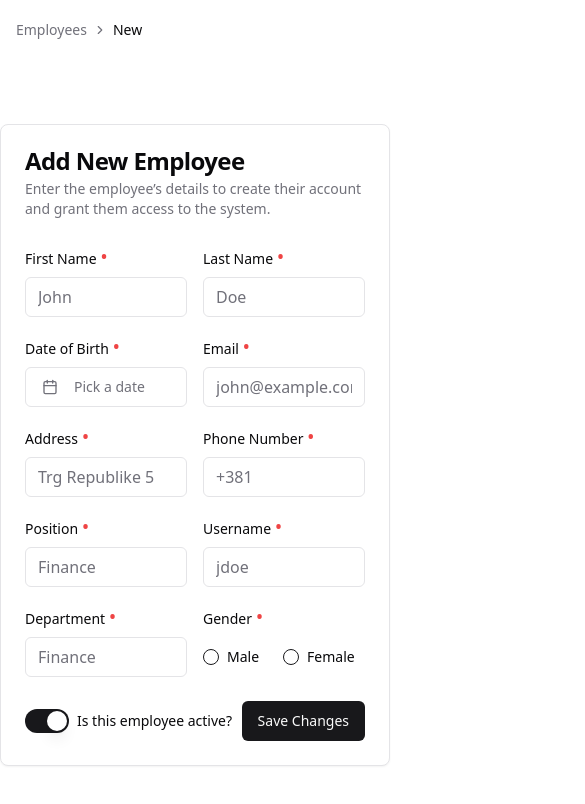
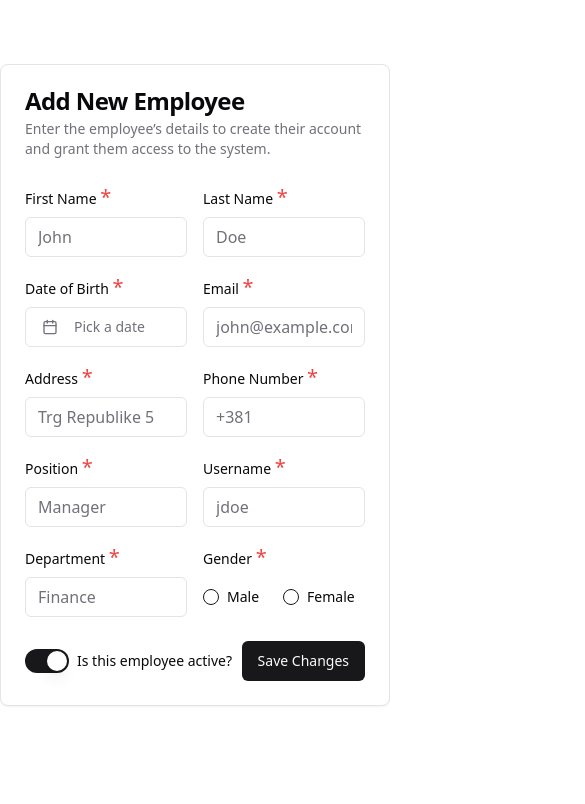
Before and after one commit to vuksijakovic/Banka-4-Frontend, a Next.js app: page /employee/new in a window 390 px wide. Shown: the top 804 px of the page, 585 px wide, since content can reach past the window. Built offline with nearby package versions, Linux system fonts and the light colour scheme.

Commit message:
employees/new: change any to FormValues, change . to *, use zod error message instead of custom one and better way of phone number regex

```diff
--- a/src/app/employee/new/page.tsx
+++ b/src/app/employee/new/page.tsx
@@ -32,14 +32,6 @@ import {
 } from '@/components/ui/popover';
 import { RadioGroup, RadioGroupItem } from '@/components/ui/radio-group';
 import { Switch } from '@/components/ui/switch';
-import {
-  Breadcrumb,
-  BreadcrumbItem,
-  BreadcrumbLink,
-  BreadcrumbList,
-  BreadcrumbSeparator,
-  BreadcrumbPage,
-} from '@/components/ui/breadcrumb';
 import { z } from 'zod';
 import { zodResolver } from '@hookform/resolvers/zod';
 
@@ -47,22 +39,16 @@ export default function NewEmployeePage() {
   const [date, setDate] = React.useState<Date>();
 
   const formSchema = z.object({
-    firstName: z.string().min(1, 'First name is required'),
-    lastName: z.string().min(1, 'Last name is required'),
-    dateOfBirth: z.date({
-      required_error: 'Date of birth is required',
-    }),
+    firstName: z.string().min(1),
+    lastName: z.string().min(1),
+    dateOfBirth: z.date(),
     email: z.string().email('Invalid email address'),
-    address: z.string().min(1, 'Address is required'),
-    phoneNumber: z
-      .string()
-      .regex(/^\d+$/, 'Phone number must contain only numbers'),
-    position: z.string().min(1, 'Position is required'),
-    username: z.string().min(1, 'Username is required'),
-    department: z.string().min(1, 'Department is required'),
-    gender: z.enum(['male', 'female'], {
-      required_error: 'Gender is required',
-    }),
+    address: z.string().min(1),
+    phoneNumber: z.string().regex(/^(\+3816|06)(\d{7,8}|(77|78)\d{5,6})$/),
+    position: z.string().min(1),
+    username: z.string().min(1),
+    department: z.string().min(1),
+    gender: z.enum(['male', 'female']),
     isActive: z.boolean().default(true),
   });
 
@@ -85,27 +71,12 @@ export default function NewEmployeePage() {
     },
   });
 
-  const onSubmit = (data: any) => {
+  const onSubmit = (data: FormValues) => {
     console.log(data);
   };
 
   return (
     <div>
-      <Breadcrumb
-        className="my-4 flex justify-left gap-2 ml-4"
-        style={{ width: '1184px', height: '28px' }}
-      >
-        <BreadcrumbList>
-          <BreadcrumbItem>
-            <BreadcrumbLink href="/employees">Employees</BreadcrumbLink>
-          </BreadcrumbItem>
-          <BreadcrumbSeparator />
-          <BreadcrumbItem>
-            <BreadcrumbPage>New</BreadcrumbPage>
-          </BreadcrumbItem>
-        </BreadcrumbList>
-      </Breadcrumb>
-
       <div className="flex justify-center items-center pt-16">
         <Card className="w-[800px]">
           <CardHeader>
@@ -128,7 +99,7 @@ export default function NewEmployeePage() {
                     <FormItem className="flex flex-col space-y-1.5">
                       <FormLabel>
                         First Name{' '}
-                        <span className="text-red-500 text-xl">•</span>
+                        <span className="text-red-500 text-xl">*</span>
                       </FormLabel>
                       <FormControl>
                         <Input {...field} placeholder="John" />
@@ -137,7 +108,6 @@ export default function NewEmployeePage() {
                     </FormItem>
                   )}
                 />
-
                 <FormField
                   control={form.control}
                   name="lastName"
@@ -145,7 +115,7 @@ export default function NewEmployeePage() {
                     <FormItem className="flex flex-col space-y-1.5">
                       <FormLabel>
                         Last Name{' '}
-                        <span className="text-red-500 text-xl">•</span>
+                        <span className="text-red-500 text-xl">*</span>
                       </FormLabel>
                       <FormControl>
                         <Input {...field} placeholder="Doe" />
@@ -161,7 +131,7 @@ export default function NewEmployeePage() {
                     <FormItem className="flex flex-col space-y-1.5">
                       <FormLabel>
                         Date of Birth{' '}
-                        <span className="text-red-500 text-xl">•</span>
+                        <span className="text-red-500 text-xl">*</span>
                       </FormLabel>
                       <FormControl>
                         <Popover>
@@ -204,7 +174,7 @@ export default function NewEmployeePage() {
                   render={({ field }) => (
                     <FormItem className="flex flex-col space-y-1.5">
                       <FormLabel>
-                        Email <span className="text-red-500 text-xl">•</span>
+                        Email <span className="text-red-500 text-xl">*</span>
                       </FormLabel>
                       <FormControl>
                         <Input {...field} placeholder="john@example.com" />
@@ -219,7 +189,7 @@ export default function NewEmployeePage() {
                   render={({ field }) => (
                     <FormItem className="flex flex-col space-y-1.5">
                       <FormLabel>
-                        Address <span className="text-red-500 text-xl">•</span>
+                        Address <span className="text-red-500 text-xl">*</span>
                       </FormLabel>
                       <FormControl>
                         <Input {...field} placeholder="Trg Republike 5" />
@@ -235,7 +205,7 @@ export default function NewEmployeePage() {
                     <FormItem className="flex flex-col space-y-1.5">
                       <FormLabel>
                         Phone Number{' '}
-                        <span className="text-red-500 text-xl">•</span>
+                        <span className="text-red-500 text-xl">*</span>
                       </FormLabel>
                       <FormControl>
                         <Input {...field} placeholder="+381" />
@@ -250,10 +220,10 @@ export default function NewEmployeePage() {
                   render={({ field }) => (
                     <FormItem className="flex flex-col space-y-1.5">
                       <FormLabel>
-                        Position <span className="text-red-500 text-xl">•</span>
+                        Position <span className="text-red-500 text-xl">*</span>
                       </FormLabel>
                       <FormControl>
-                        <Input {...field} placeholder="Finance" />
+                        <Input {...field} placeholder="Manager" />
                       </FormControl>
                       <FormMessage />
                     </FormItem>
@@ -265,7 +235,7 @@ export default function NewEmployeePage() {
                   render={({ field }) => (
                     <FormItem className="flex flex-col space-y-1.5">
                       <FormLabel>
-                        Username <span className="text-red-500 text-xl">•</span>
+                        Username <span className="text-red-500 text-xl">*</span>
                       </FormLabel>
                       <FormControl>
                         <Input {...field} placeholder="jdoe" />
@@ -281,7 +251,7 @@ export default function NewEmployeePage() {
                     <FormItem className="flex flex-col space-y-1.5">
                       <FormLabel>
                         Department{' '}
-                        <span className="text-red-500 text-xl">• </span>
+                        <span className="text-red-500 text-xl">*</span>
                       </FormLabel>
                       <FormControl>
                         <Input {...field} placeholder="Finance" />
@@ -296,7 +266,7 @@ export default function NewEmployeePage() {
                   render={({ field }) => (
                     <FormItem className="flex flex-col space-y-1.5">
                       <FormLabel>
-                        Gender <span className="text-red-500 text-xl">•</span>
+                        Gender <span className="text-red-500 text-xl">*</span>
                       </FormLabel>
                       <FormControl>
                         <RadioGroup
@@ -332,7 +302,6 @@ export default function NewEmployeePage() {
               />
               <Label htmlFor="activeEmployee">Is this employee active?</Label>
             </div>
-
             <Button type="submit" onClick={form.handleSubmit(onSubmit)}>
               Save Changes
             </Button>
```
